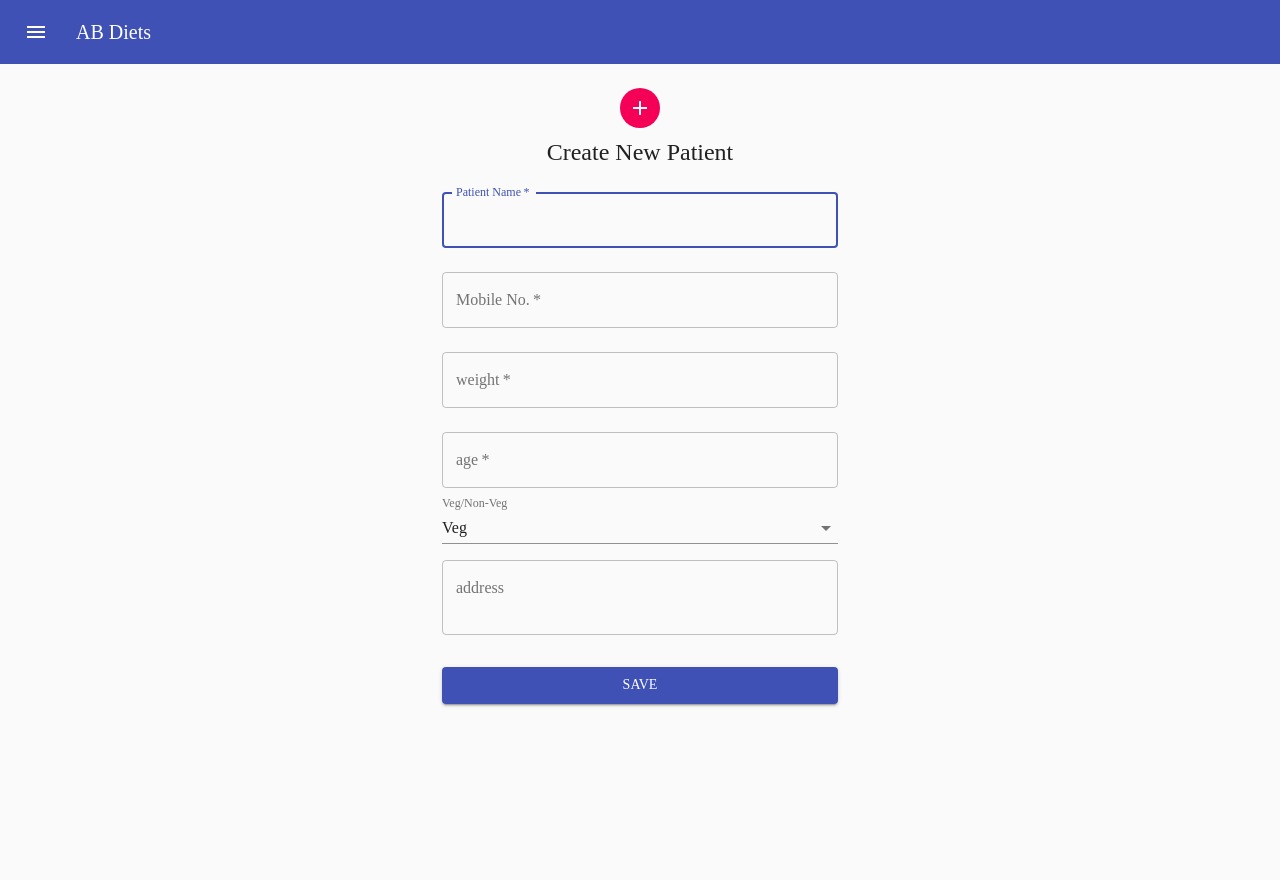
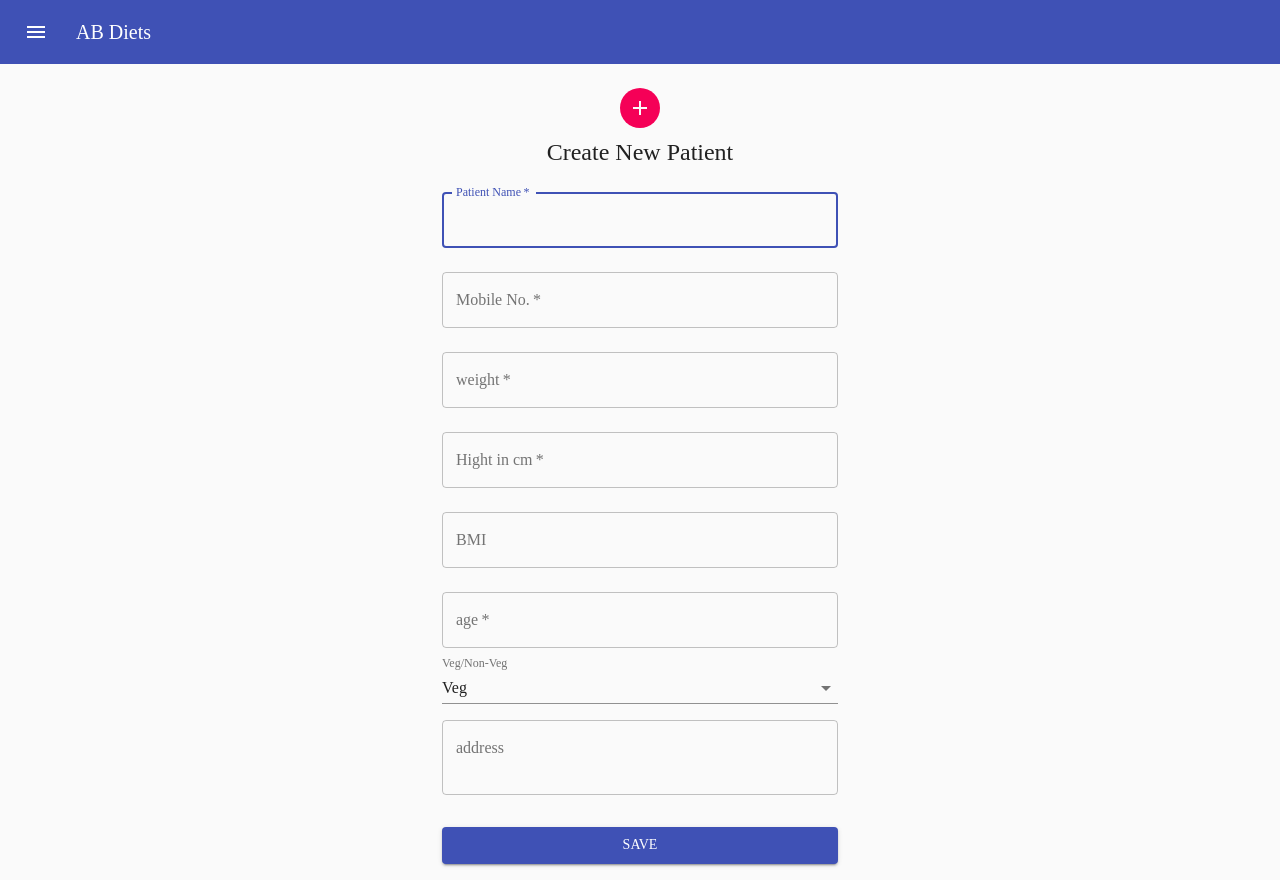
Before and after one commit to ganeshpatil0101/abdiet, a React (Create React App) app: page /createuser in a window 1280 px wide. Before the commit the page ends 800 px from the top, so only its background shows below. Built offline with nearby package versions, Linux system fonts and the light colour scheme; no server answers; a web font is replaced by a local one.

Commit message:
added BMI

```diff
--- a/src/components/UserItem.js
+++ b/src/components/UserItem.js
@@ -51,7 +51,7 @@ const UserItem = ({userData, sDate}) => {
           </ListItemAvatar>
           <ListItemText
             primary={`${userData.pName}`}
-            secondary={`Age: ${userData.age}, Weight: ${userData.weight}, ${userData.vegNonveg} `} />
+            secondary={`Age: ${userData.age}, Weight: ${userData.weight}, BMI: ${(userData.bmi) ? userData.bmi : 0}, ${userData.vegNonveg} `} />
             <ListItemSecondaryAction>
               <StatusIcon isComplete={isComplete} />
             </ListItemSecondaryAction>
--- a/src/pages/CreateUser.js
+++ b/src/pages/CreateUser.js
@@ -50,6 +50,8 @@ const CreateUser = () => {
   const [mobNo, setMobNo] = React.useState('');
   const [error, setError] = React.useState('');
   const [weight, setWeight] = React.useState('');
+  const [hight, setHight] = React.useState('');
+  const [bmi, setBmi] = React.useState('');
   const [age, setAge] = React.useState();
   const [vegNonveg, setVegNonveg] = React.useState('Veg');
   const [isLoading, setIsLoading] = React.useState(false);
@@ -78,12 +80,28 @@ const CreateUser = () => {
       setError('Enter Weight');
       return false;
     }
+    if(isEmpty(hight)) {
+      setError('Enter Hight');
+      return false;
+    }
     if(isEmpty(age)) {
       setError('Enter Age');
       return false;
     }
     return true;
   }
+  function calculateBmi(w, h) {
+    console.log(w, h);
+    if(h>0 && w > 0) {
+      const hInMeter = h / 100;
+      const bmi = w / (hInMeter * hInMeter);
+      console.log('BMI ---->>> ', bmi.toFixed(2));
+      setBmi(bmi.toFixed(2));
+    }
+    setHight(h);
+    setWeight(w);
+  }
+
   function onSubmit(event) {
     event.preventDefault();
     console.log(fname, mobNo, weight, address);
@@ -99,6 +117,8 @@ const CreateUser = () => {
             pName: fname,
             mobNo,
             weight,
+            hight,
+            bmi,
             address,
             createdOn : getTimeInMs(),
             isActive: true,
@@ -180,7 +200,30 @@ const CreateUser = () => {
             label="weight"
             name="weight"
             value={weight}
-            onChange={(event)=> setWeight(event.target.value)}
+            onChange={(event)=> calculateBmi(event.target.value, hight)}
+          />
+          <TextField
+            variant="outlined"
+            margin="normal"
+            type="number"
+            required
+            fullWidth
+            id="hight"
+            label="Hight in cm"
+            name="hight"
+            value={hight}
+            onChange={(event)=> calculateBmi(weight, event.target.value)}
+          />
+          <TextField
+            variant="outlined"
+            margin="normal"
+            type="number"
+            readOnly
+            fullWidth
+            id="bmi"
+            label="BMI"
+            name="bmi"
+            value={bmi}
           />
           <TextField
             variant="outlined"
```
